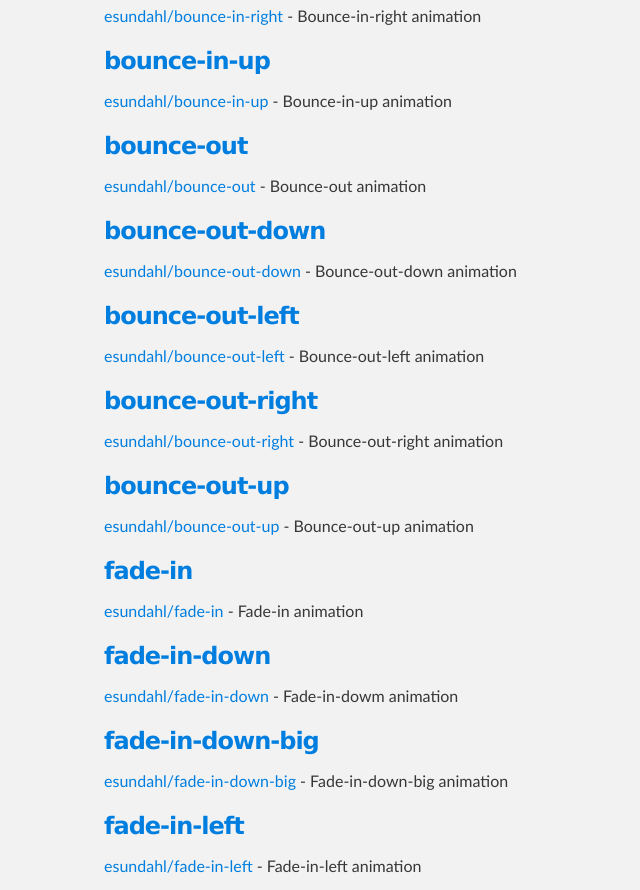
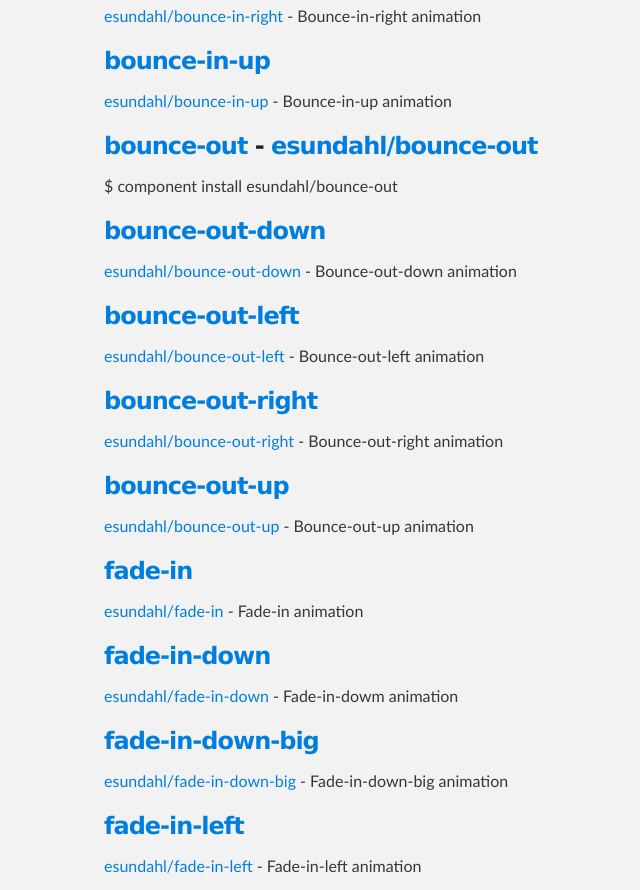
Before and after one commit to esundahl/animations, a plain HTML site: page index.html in a window 1280 px wide. Shown: the part 1640-2530 px from the top of the page, without its empty margins (216-856 px from the left). Drawn offline with Linux system fonts and the light colour scheme.

```diff
--- a/index.html
+++ b/index.html
@@ -102,11 +102,13 @@
 
 <p><a href="https://github.com/esundahl/bounce-in-up">esundahl/bounce-in-up</a> - Bounce-in-up animation</p>
 
-<h3><a href="#bounce-out">bounce-out</a></h3>
+<div></div>
 
-<p><a href="https://github.com/esundahl/bounce-out">esundahl/bounce-out</a> - Bounce-out animation</p>
+<h3>
+<a href="#bounce-out">bounce-out</a> - <a href="https://github.com/esundahl/bounce-out">esundahl/bounce-out</a>
+</h3>
 
-<p><a name="wiki-bounce-out-down"></a></p>
+<p>$ component install esundahl/bounce-out</p>
 
 <h3><a href="#bounce-out-down">bounce-out-down</a></h3>
 
```
Also changed, not shown: params.json (+1 -1 lines).
